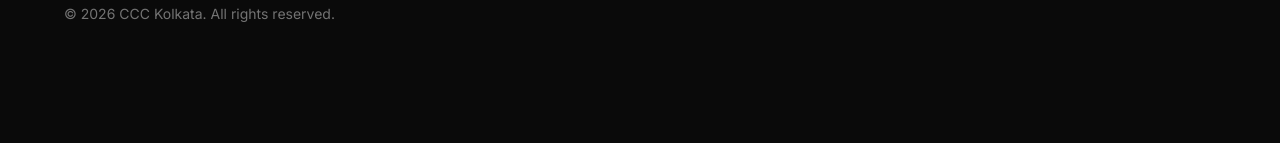
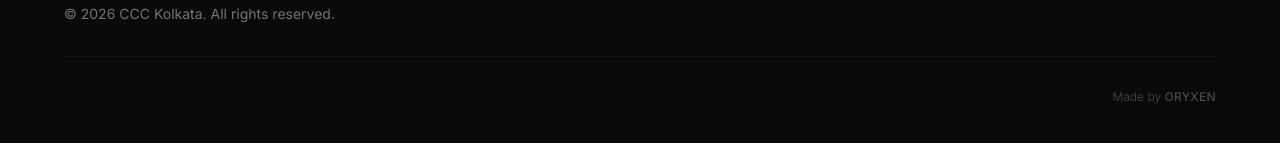
Before and after one commit to Amitabh1212/ckolkata, a Next.js app: page / in a window 1280 px wide. Shown: the part 7151-7294 px from the top of the page. Before the commit the page ends 7223 px from the top, so only its background shows below. Built offline with nearby package versions, Linux system fonts and the light colour scheme.

Commit message:
feat: Add Made by ORYXEN credit to footer

```diff
--- a/src/components/layout/index.tsx
+++ b/src/components/layout/index.tsx
@@ -135,7 +135,7 @@ export function Footer() {
     return (
         <footer className="py-12 bg-background border-t border-border">
             <div className="container">
-                <div className="flex flex-col md:flex-row justify-between items-start md:items-center gap-8">
+                <div className="flex flex-col md:flex-row justify-between items-start md:items-center gap-8 mb-8">
                     <div>
                         <div className="flex items-center gap-2 mb-4">
                             <span className="text-2xl font-bold text-primary">{siteConfig.name}</span>
@@ -156,6 +156,21 @@ export function Footer() {
                         <span className="text-sm text-muted">{siteConfig.location}</span>
                     </div>
                 </div>
+
+                {/* ORYXEN Credit */}
+                <div className="pt-8 border-t border-border/50 flex justify-center md:justify-end">
+                    <p className="text-xs text-muted/60 font-light">
+                        Made by{" "}
+                        <a
+                            href="https://oryxen.co.in"
+                            target="_blank"
+                            rel="noopener noreferrer"
+                            className="hover:text-primary transition-colors font-medium tracking-wide"
+                        >
+                            ORYXEN
+                        </a>
+                    </p>
+                </div>
             </div>
         </footer>
     );
```
